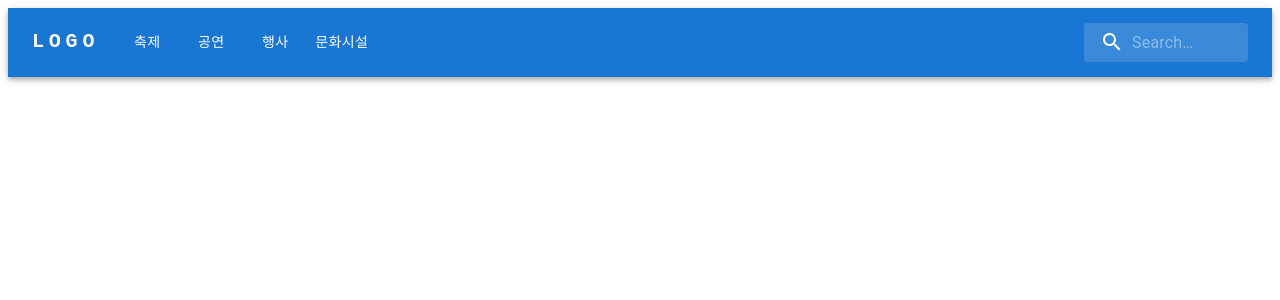
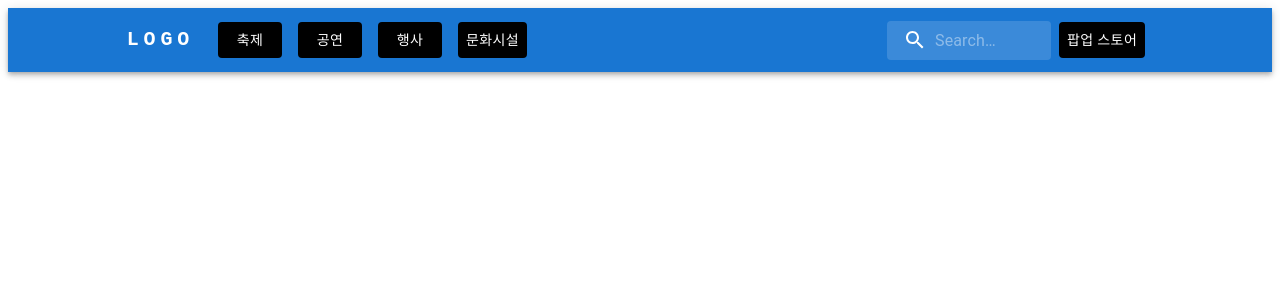
Before and after one commit to 2024tourismssu/FE, a React (Vite) app: page / in a window 1280 px wide. Shown: the top 300 px of the page. Built offline with nearby package versions, Linux system fonts and the light colour scheme.

Commit message:
chore : 헤더 파일 수정

```diff
--- a/src/components/Header.tsx
+++ b/src/components/Header.tsx
@@ -25,7 +25,7 @@ const Search = styled('div')(({ theme }) => ({
    },
    marginLeft: 0,
    width: '40%',
-  [theme.breakpoints.up('sm')]: {
+   [theme.breakpoints.up('md')]: {
       marginLeft: theme.spacing(1),
       width: 'auto',
    },
@@ -46,10 +46,9 @@ const StyledInputBase = styled(InputBase)(({ theme }) => ({
    width: '100%',
    '& .MuiInputBase-input': {
       padding: theme.spacing(1, 1, 1, 0),
-    // vertical padding + font size from searchIcon
       paddingLeft: `calc(1em + ${theme.spacing(4)})`,
       transition: theme.transitions.create('width'),
-    [theme.breakpoints.up('sm')]: {
+      [theme.breakpoints.up('md')]: {
          width: '12ch',
          '&:focus': {
             width: '20ch',
@@ -71,7 +70,7 @@ function Header() {
 
    return (
       <AppBar position="static">
-      <Container maxWidth="xl">
+         <Container maxWidth={false} sx={{ width: '85%' }}>
             <Toolbar disableGutters>
                <Typography
                   variant="h6"
@@ -80,7 +79,7 @@ function Header() {
                   href="#app-bar-with-responsive-menu"
                   sx={{
                      mr: 2,
-              display: { xs: 'none', md: 'flex' },
+                     display: { xs: 'none', md: 'flex' }, // show on medium and larger screens
                      fontFamily: 'monospace',
                      fontWeight: 700,
                      letterSpacing: '.3rem',
@@ -110,7 +109,7 @@ function Header() {
                      open={Boolean(anchorElNav)}
                      onClose={handleCloseNavMenu}
                      sx={{
-                display: { xs: 'block', md: 'none' },
+                        display: { xs: 'block', md: 'none' }, // change from 'sm' to 'md' for 768px breakpoint
                      }}
                   >
                      {pages.map((page) => (
@@ -128,7 +127,7 @@ function Header() {
                   href="#app-bar-with-responsive-menu"
                   sx={{
                      mr: 2,
-              display: { xs: 'flex', md: 'none' },
+                     display: { xs: 'flex', md: 'none' }, // change from 'sm' to 'md' for 768px breakpoint
                      flexGrow: 1,
                      fontFamily: 'monospace',
                      fontWeight: 700,
@@ -139,9 +138,14 @@ function Header() {
                >
                   LOGO
                </Typography>
-          <Box sx={{ flexGrow: 1, display: { xs: 'none', md: 'flex' } }}>
+               <Box
+                  sx={{
+                     flexGrow: 1,
+                     display: { xs: 'none', md: 'flex' },
+                  }}
+               >
                   {pages.map((page) => (
-              <Button key={page} onClick={handleCloseNavMenu} sx={{ my: 2, color: 'white', display: 'block' }}>
+                     <Button key={page} onClick={handleCloseNavMenu} sx={{ my: 2, color: 'white', display: 'block', backgroundColor: 'black', margin: 1 }}>
                         {page}
                      </Button>
                   ))}
@@ -152,9 +156,11 @@ function Header() {
                   </SearchIconWrapper>
                   <StyledInputBase placeholder="Search…" inputProps={{ 'aria-label': 'search' }} />
                </Search>
+               <Button sx={{ my: 2, color: 'white', display: 'block', backgroundColor: 'black', margin: 1 }}>팝업 스토어</Button>
             </Toolbar>
          </Container>
       </AppBar>
    )
 }
+
 export default Header
```
Also changed, not shown: 2 other files (tests, documents, lock files or other folders). Lines whose indentation alone changed are shown as unchanged.
